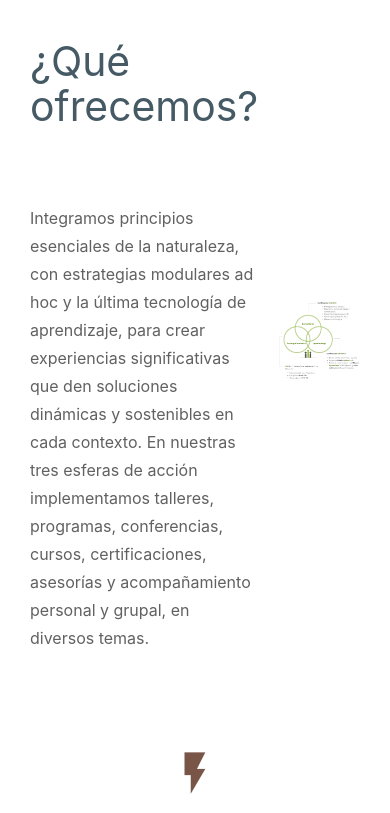
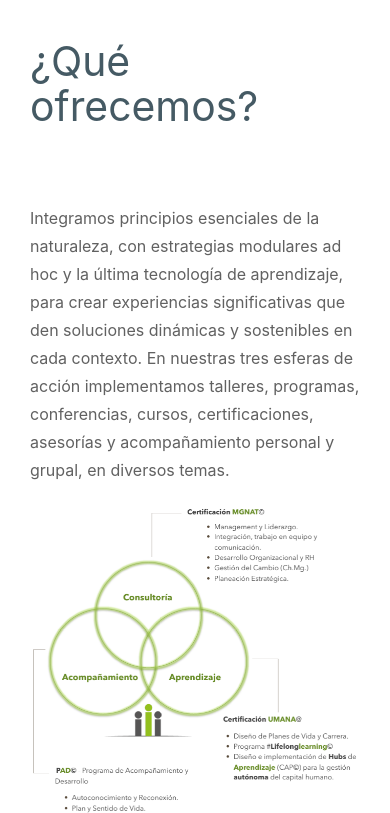
Before and after one commit to MauAraujo/MGNT, a plain HTML site: page index.html in a window 390 px wide. Shown: the part 713-1526 px from the top of the page. Drawn offline with nearby package versions, Linux system fonts and the light colour scheme.

Commit message:
Arreglar imagen responsiva

```diff
--- a/index.html
+++ b/index.html
@@ -48,8 +48,8 @@
 
   <div class="container">
     <div class="section">
-      <div class="row valign-wrapper">
-           <div class="col s12 m6">
+      <div class="row">
+           <div class="col s12 m12 l12 xl4">
                <h3 class="blue-grey-text text-darken-2">¿Qué ofrecemos?</h3>
                <br><br>
                <p class="grey-text text-darken-2" id="descripcion">Integramos principios esenciales de la naturaleza, con estrategias modulares ad hoc y la
@@ -59,7 +59,7 @@
                    y grupal, en diversos temas.
                </p>
            </div>
-           <div class="col s12 m6 offset-m1">
+           <div class="col s12 m12 l12 xl6 offset-xl2">
                <img class="materialboxed responsive-img"  width="700" src="offer.png">
            </div>
          </div>
```
